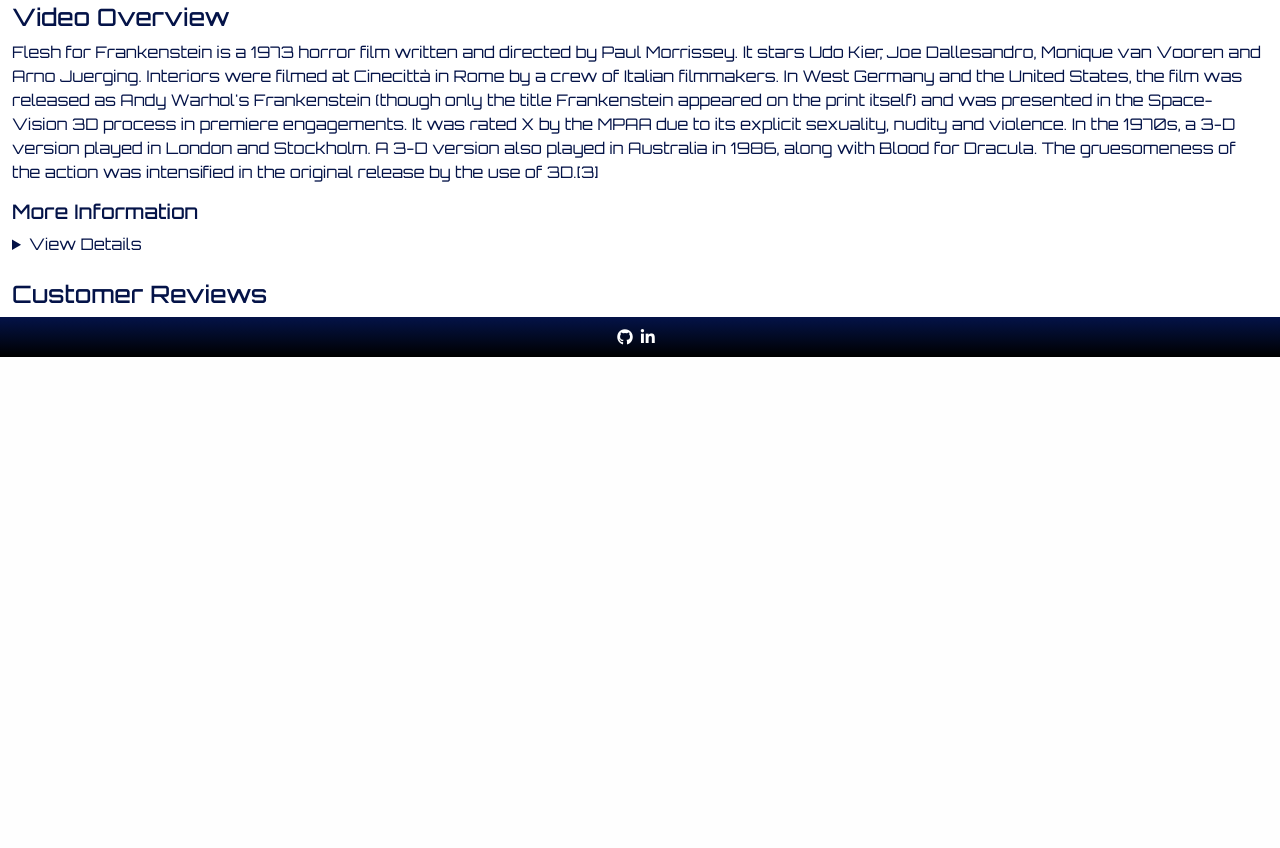
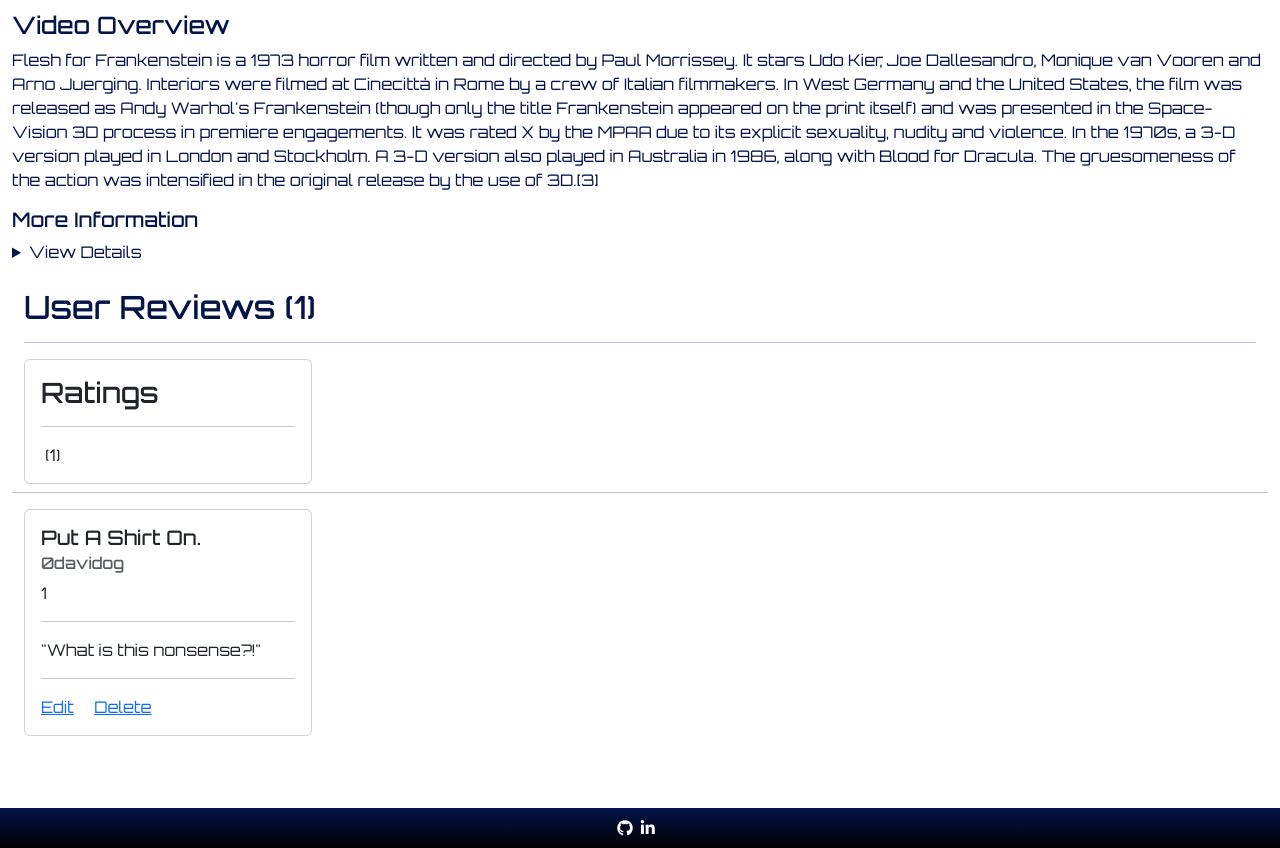
Before and after one commit to 0davidog/CI_PP5_VideoDrome, a Django app: a page that uses videos/templates/videos/video_detail.html in a window 1280 px wide. Shown: the part 677-1525 px from the top of the page. Before the commit the page ends 1034 px from the top, so only its background shows below. Run offline with Django 5.2, Linux system fonts and the light colour scheme; a user stored in the database is signed in; data comes from the database, SQL or seed files in the repository; both versions use the stored data as it was after the commit; some libraries are stand-ins or nearby versions.

Commit message:
feat: Add UserReview model and view also add stars js file to work better with stars.html

```diff
--- a/static/css/style.css
+++ b/static/css/style.css
@@ -73,6 +73,10 @@
     color:#dc3545;
 }
 
+.fa-star {
+    color: #ffc107;
+}
+
 .rating-link {
     color: #ffc107;
 }
--- /dev/null
+++ b/static/js/stars.js
@@ -0,0 +1,24 @@
+window.addEventListener('DOMContentLoaded', () => {
+    const userRating = parseInt(document.getElementById('user-rating').innerHTML);
+    const starRatings = document.getElementsByClassName('star-rating');
+
+    for (let i = 1; i <= 5; i++) {
+        let star = document.getElementById(`star-${i}`);
+        if (userRating >= i) {
+            star.classList.remove('fa-regular');
+            star.classList.add('fa-solid');
+        } else {
+            star.classList.remove('fa-solid');
+            star.classList.add('fa-regular');
+            star.onmouseover = function() {
+                star.classList.remove('fa-regular');
+                star.classList.add('fa-solid');
+            }
+            star.onmouseout = function() {
+                star.classList.remove('fa-solid');
+                star.classList.add('fa-regular');
+            }
+        }
+    }
+
+});
--- a/videos/admin.py
+++ b/videos/admin.py
@@ -1,5 +1,5 @@
 from django.contrib import admin
-from .models import Video, Language, Region, Subtitle, UserRating, Genre
+from .models import Video, Language, Region, Subtitle, UserRating, Genre, UserReview
 
 # Register your models here.
 
@@ -12,3 +12,4 @@
 admin.site.register(Subtitle)
 admin.site.register(UserRating)
 admin.site.register(Genre)
+admin.site.register(UserReview)
--- a/videos/models.py
+++ b/videos/models.py
@@ -99,9 +99,9 @@
 
     def in_stock(self):
         if self.stock > 0:
-            return True
+            return "In Stock"
         else:
-            return False
+            return "Out Of Stock"
 
 
 class UserRating(models.Model):
@@ -122,3 +122,28 @@
         """
         """
         return f"{self.video} rated {self.rating} stars by {self.user}"
+
+
+class UserReview(models.Model):
+    """"""
+    video = models.ForeignKey(
+    Video,
+    on_delete=models.CASCADE,
+    related_name="reviews"
+    )
+    title = models.CharField(max_length=250, blank=True)
+    content = models.TextField()
+    author = models.ForeignKey(
+        User,
+        on_delete=models.CASCADE,
+        related_name="reviewer"
+    )
+
+    approved = models.BooleanField(default=False)
+    created_on = models.DateTimeField(auto_now_add=True)
+    updated_on = models.DateTimeField(auto_now=True)
+
+    def __str__(self):
+        """
+        """
+        return f"Review: {self.content} by {self.author}"
--- /dev/null
+++ b/videos/templates/includes/reviews.html
@@ -0,0 +1,44 @@
+<div class="container-fluid mb-5">
+
+    <div class="row">
+        <div class="col"><h2>User Reviews ({{ review_count }})</h2><hr></div>
+    </div>
+
+    <div class="row mb-2">
+        <div class="col">
+            <div class="card" style="width: 18rem;">
+                <div class="card-body">
+                    <h3 class="card-title">Ratings</h3>
+                    <hr>
+                    <p class="card-text">
+                        &nbsp;({{ one_star_reviews }})
+                    </p>
+                </div>
+            </div>
+        </div>
+    </div>
+
+    <div class="row"><hr>
+
+        {% if user_review %}
+
+        <div class="col">
+            <div class="card" style="width: 18rem;">
+            <div class="card-body">
+              <h5 class="card-title">{{ user_review.title }}</h5>
+              <h6 class="card-subtitle mb-2 text-muted">{{ user_review.author }}</h6>
+              {{ review_rating.rating }}
+              <hr>
+              <p class="card-text">"{{ user_review.content }}"</p>
+              <hr>
+              <a href="#" class="card-link">Edit</a>
+              <a href="#" class="card-link">Delete</a>
+            </div>
+          </div>
+        </div>
+
+        {% else %}
+        <div class="col"><h2>No Reviews</h2></div>
+        {% endif %}
+    </div>
+</div>
--- /dev/null
+++ b/videos/templates/includes/stars.html
@@ -0,0 +1,10 @@
+{% if user.is_authenticated %}
+Your Rating:&nbsp;
+<a href="{% url 'rate_video' video.slug 1 %}" class="rating-link"><i class="fa-regular fa-star" id="star-1"></i></a>
+<a href="{% url 'rate_video' video.slug 2 %}" class="rating-link"><i class="fa-regular fa-star" id="star-2"></i></a>
+<a href="{% url 'rate_video' video.slug 3 %}" class="rating-link"><i class="fa-regular fa-star" id="star-3"></i></a>
+<a href="{% url 'rate_video' video.slug 4 %}" class="rating-link"><i class="fa-regular fa-star" id="star-4"></i></a>
+<a href="{% url 'rate_video' video.slug 5 %}" class="rating-link"><i class="fa-regular fa-star" id="star-5"></i></a>
+{% else %}
+Your Rating: <span class="text-warning">Log in to rate videos.</span>
+{% endif %}
--- a/videos/templates/videos/video_detail.html
+++ b/videos/templates/videos/video_detail.html
@@ -12,60 +12,30 @@
             <h2>{{ video.title }}</h2>
             <h3>{{ video.format }}</h3>
             <p>
-                {% if user.is_authenticated %}
-                    Your Rating:&nbsp;
-                    {% if user_rating.rating >= 1 %}
-                        <a href="{% url 'rate_video' video.slug 1 %}" class="rating-link"><i class="fa-solid fa-star"></i></a>
-                    {% else %}
-                        <a href="{% url 'rate_video' video.slug 1 %}" class="rating-link"><i class="fa-regular fa-star"></i></a>
-                    {% endif %}
-                    {% if user_rating.rating >= 2 %}
-                        <a href="{% url 'rate_video' video.slug 2 %}" class="rating-link"><i class="fa-solid fa-star"></i></a>
-                    {% else %}
-                        <a href="{% url 'rate_video' video.slug 2 %}" class="rating-link"><i class="fa-regular fa-star"></i></a>
-                    {% endif %}
-                    {% if user_rating.rating >= 3 %}
-                        <a href="{% url 'rate_video' video.slug 3 %}" class="rating-link"><i class="fa-solid fa-star"></i></a>
-                    {% else %}
-                        <a href="{% url 'rate_video' video.slug 3 %}" class="rating-link"><i class="fa-regular fa-star"></i></a>
-                    {% endif %}
-                    {% if user_rating.rating >= 4 %}
-                        <a href="{% url 'rate_video' video.slug 4 %}" class="rating-link"><i class="fa-solid fa-star"></i></a>
-                    {% else %}
-                    <a href="{% url 'rate_video' video.slug 4 %}" class="rating-link"><i class="fa-regular fa-star"></i></a>
-                    {% endif %}
-                    {% if user_rating.rating >= 5 %}
-                        <a href="{% url 'rate_video' video.slug 5 %}" class="rating-link"><i class="fa-solid fa-star"></i></a>
-                    {% else %}
-                        <a href="{% url 'rate_video' video.slug 5 %}" class="rating-link"><i class="fa-regular fa-star"></i></a>
-                    {% endif %}
-                    {% if user_rating.rating %}
-                        ({{ user_rating.rating }})
-                    {% else %}
-                        (0)
-                    {% endif %}
-                    {% else %}
-                        Your Rating: <span class="text-warning">Log in to rate videos.</span>
-                    {% endif %}
+                {% include 'includes/stars.html' %}
             </p>
             <p>Director: {{ video.director }}</p>
             <p>Release Year: {{ video.release_year }}</p>
             <p>Certificate: {{ video.certificate }}</p>
-            <p class="mt-5">{% if video.in_stock %}In Stock{% else %}Out of Stock{% endif %}</p>
+            <p class="mt-5">{{ video.in_stock }}</p>
             <p>Price: £{{ video.price}}</p>
             <form class="form" action="{% url 'add_to_basket' video.id %}" method="POST">
                 {% csrf_token %}
-                <input class="qty_input" type="number" name="quantity" value="1" min="1" max="99" data-item_id="{{ video.id }}" id="id_qty_{{ video.id }}">
+                <input class="qty_input me-2" type="number" name="quantity" value="1" min="1" max="99" data-item_id="{{ video.id }}" id="id_qty_{{ video.id }}">
                 <button type="submit" class="btn btn-primary me-2 btn-basket" {% if not video.in_stock %} disabled {% endif %}><i class="fa-solid fa-basket-shopping"></i>&nbsp;Add to Basket</button>
                 <input type="hidden" name="redirect_url" value="{{ request.path }}">
             </form>
+            <div class="mt-2">
                 {% if user.is_authenticated %}
                 {% if wishlisted %}
                 <span><a href="{% url 'wishlist_video' video.slug %}" class="wishlist-link"><i class="fa-solid fa-heart me-2"></i>In Wishlist</a></span>
                 {% else %}
                 <span><a href="{% url 'wishlist_video' video.slug %}" class="wishlist-link"><i class="fa-regular fa-heart me-2"></i>Add to Wishlist</a></span>
                 {% endif %}
+                {% else %}
+                <span class="wishlist-link"><i class="fa-regular fa-heart me-2"></i>Log in to add to wishlist</span>
                 {% endif %}
+            </div>
         </div>
     </div>
     <div class="row">
@@ -98,11 +68,12 @@
             </details>
         </div>
     </div>
-    <div class="row">
-        <div class="col">
-            <h4>Customer Reviews</h4>
+    {% include 'includes/reviews.html' %}
+
 </div>
-    </div>
-</div>
+<div class="invisible" id="user-rating">{{ user_rating.rating }}</div>
+{% endblock %}
 
+{% block extras %}
+<script src="{% static 'js/stars.js' %}"></script>
 {% endblock %}
--- a/videos/views.py
+++ b/videos/views.py
@@ -3,7 +3,7 @@
 from django.urls import reverse
 from django.contrib import messages
 from django.db.models import Q
-from .models import Video, Language, Subtitle, UserRating, User, Genre
+from .models import Video, Language, Subtitle, UserRating, User, UserReview
 
 # Create your views here.
 
@@ -77,12 +77,18 @@
 def video_detail(request, slug):
     """
     """
+
     video = get_object_or_404(Video, slug=slug)
     languages = Language.objects.filter(video=video)
     subtitles = Subtitle.objects.filter(video=video)
 
     wishlisted = False
     user_rating = None
+    user_review = None
+    review_rating = None
+    review_count = 0
+    one_star_reviews = 0
+
     if request.user.is_authenticated:
         if video.wishlist.filter(id=request.user.id).exists():
             wishlisted = True
@@ -92,12 +98,27 @@
         else:
             user_rating = None
 
+    if UserReview.objects.filter(video=video).exists():
+        user_review = get_object_or_404(UserReview.objects.filter(video=video))
+        review_count = UserReview.objects.filter(video=video).count()
+        if UserRating.objects.filter(user=user_review.author, video=video).exists():
+            review_rating = get_object_or_404(UserRating.objects.filter(user=user_review.author, video=video))
+            one_star_reviews = UserRating.objects.filter(rating=1).count()
+        else:
+            review_rating = None
+    else:
+        user_review = None
+
     context = {
         'video': video,
         'languages': languages,
         'subtitles': subtitles,
         'wishlisted': wishlisted,
         'user_rating': user_rating,
+        'user_review': user_review,
+        'review_rating': review_rating,
+        'review_count': review_count,
+        'one_star_reviews': one_star_reviews,
     }
 
     return render(request, 'videos/video_detail.html', context)
```
Also changed, not shown: videos/templates/videos/videos.html (+6 -3 lines), db.sqlite3, videos/migrations/0013_alter_video_format_userreview.py (added), videos/migrations/0014_userreview_title.py (added). Lines whose indentation alone changed are shown as unchanged.
